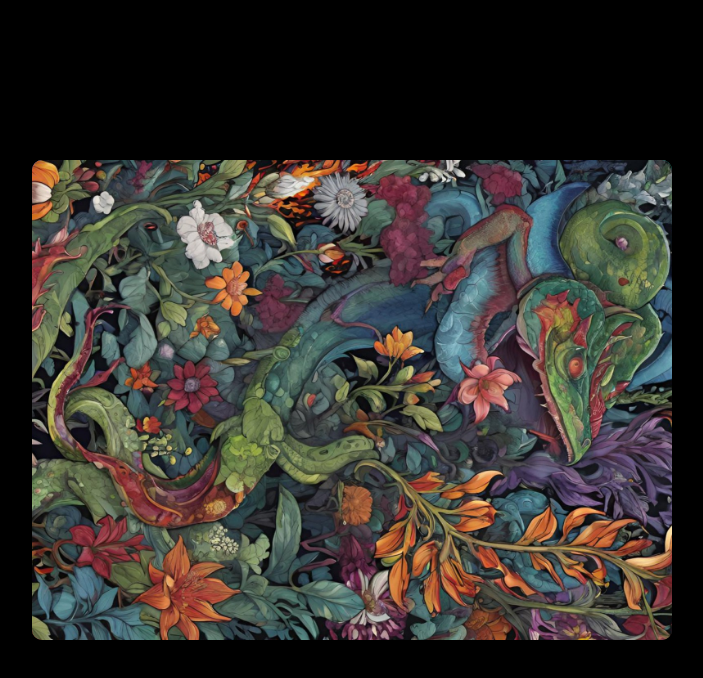
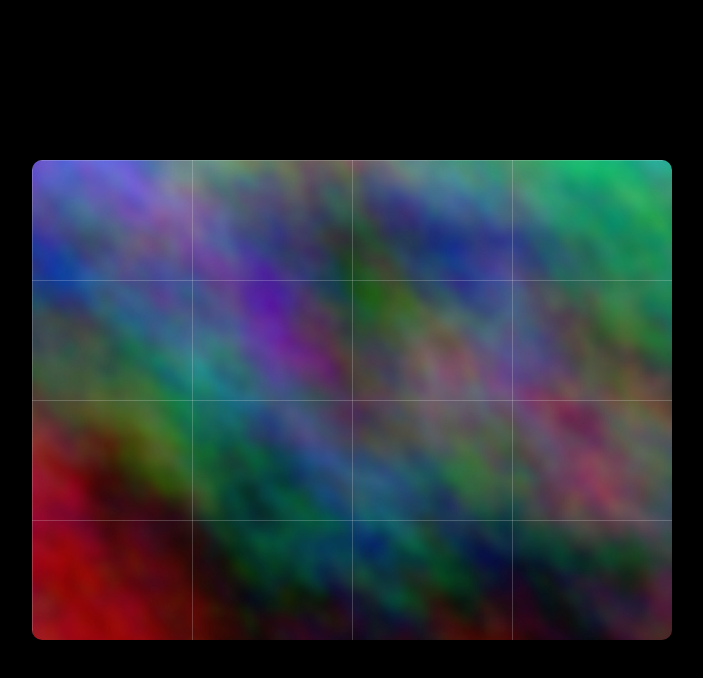
Before and after one commit to ultrafish22L/psycheview, a React (Vite) app: page / in a window 1280 px wide. Shown: the top 678 px of the page, without its empty margins (288-991 px from the left). Built offline with nearby package versions, Linux system fonts and the light colour scheme.

Commit message:
Make background move with image and align grid to image edges

```diff
--- a/src/components/DraggableImage.jsx
+++ b/src/components/DraggableImage.jsx
@@ -7,11 +7,28 @@ const Container = styled.div`
   position: relative;
   overflow: hidden;
   cursor: grab;
-  background: url('/psychedelic-bg.jpg') center/cover;
+  background: #000;
 
   &:active {
     cursor: grabbing;
   }
+`;
+
+const MovableArea = styled.div`
+  position: absolute;
+  transform-origin: center;
+  user-select: none;
+  width: 100%;
+  height: 100%;
+`;
+
+const BackgroundLayer = styled.div`
+  position: absolute;
+  top: 0;
+  left: 0;
+  width: 100%;
+  height: 100%;
+  background: url('/psychedelic-bg.jpg') center/cover;
 
   &::before {
     content: '';
@@ -37,22 +54,16 @@ const Container = styled.div`
   }
 `;
 
-const MovableArea = styled.div`
-  position: absolute;
-  transform-origin: center;
-  user-select: none;
-`;
-
 const Grid = styled.div`
   position: absolute;
-  top: -100%;
-  left: -100%;
-  width: 300%;
-  height: 300%;
+  top: 0;
+  left: 0;
+  width: 100%;
+  height: 100%;
   background-image:
-    linear-gradient(rgba(255,255,255,0.1) 1px, transparent 1px),
-    linear-gradient(90deg, rgba(255,255,255,0.1) 1px, transparent 1px);
-  background-size: 50px 50px;
+    linear-gradient(rgba(255,255,255,0.2) 1px, transparent 1px),
+    linear-gradient(90deg, rgba(255,255,255,0.2) 1px, transparent 1px);
+  background-size: 25% 25%;
   pointer-events: none;
 `;
 
@@ -63,6 +74,7 @@ const Image = styled.img`
   object-fit: cover;
   user-select: none;
   -webkit-user-drag: none;
+  opacity: 0;
 `;
 
 export function DraggableImage({ imageSrc }) {
@@ -103,16 +115,21 @@ export function DraggableImage({ imageSrc }) {
     >
       <MovableArea
         style={{
-          transform: `translate(${position.x}px, ${position.y}px) scale(${scale})`,
-          width: '100%',
-          height: '100%'
+          transform: `translate(${position.x}px, ${position.y}px) scale(${scale})`
         }}
       >
+        <BackgroundLayer />
         <Grid />
         <Image
           src={imageSrc}
           alt="Draggable Image"
           draggable="false"
+          onLoad={(e) => {
+            // Use the actual image dimensions to set the grid size
+            const img = e.target;
+            const gridSize = `${img.naturalWidth / 4}px ${img.naturalHeight / 4}px`;
+            e.target.parentElement.style.backgroundSize = gridSize;
+          }}
         />
       </MovableArea>
     </Container>
```
